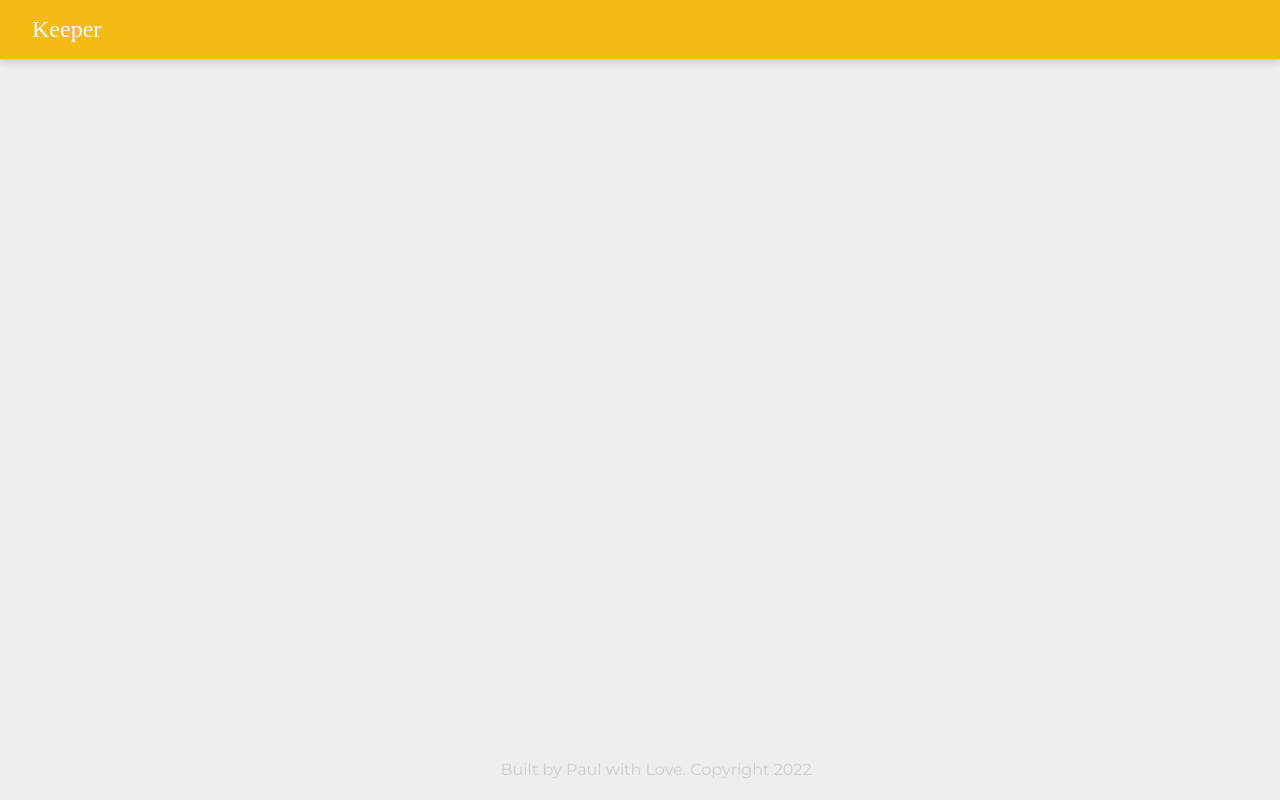
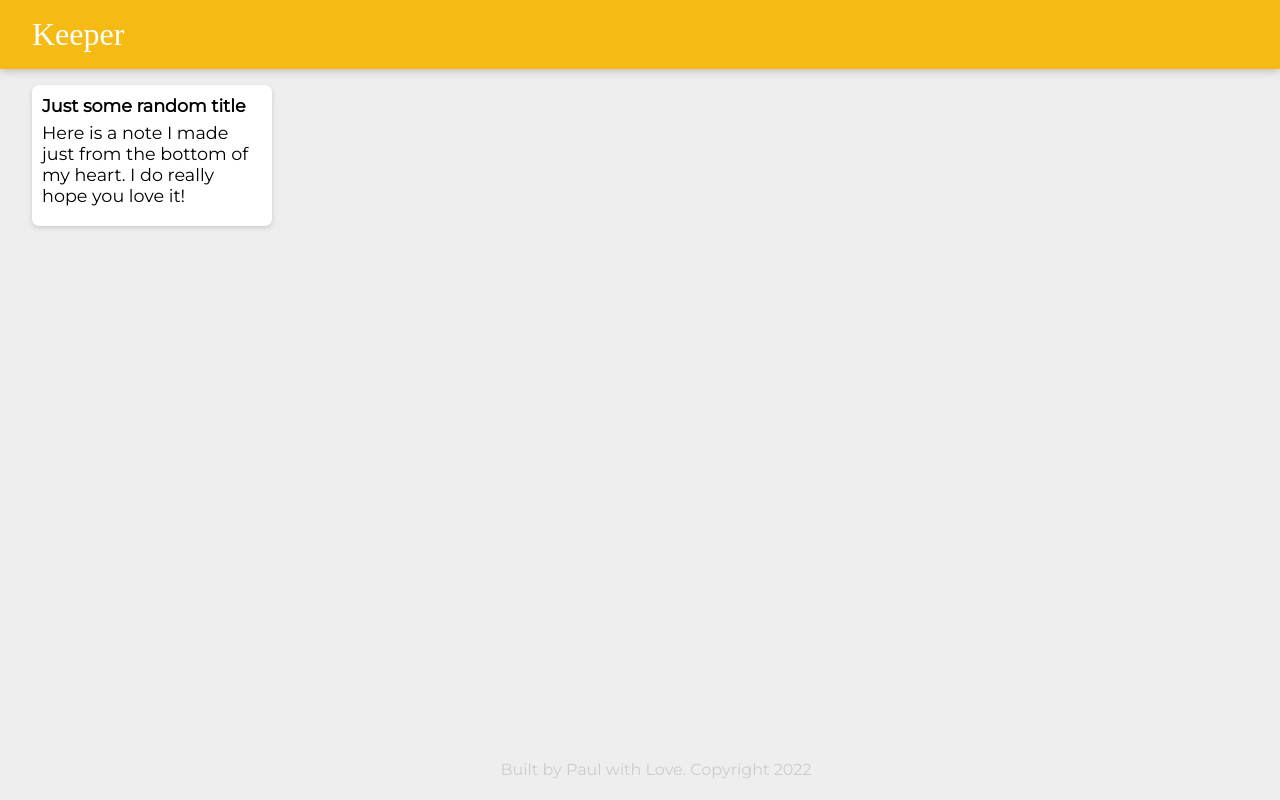
Before and after one commit to wizzypro/KeeperApp, a React (Create React App) app: page / in a window 1280 px wide. Built offline with nearby package versions, Linux system fonts and the light colour scheme; a web font is replaced by a local one.

Commit message:
added notes component with some refactoring

```diff
--- a/src/components/App.jsx
+++ b/src/components/App.jsx
@@ -1,8 +1,16 @@
 import React from "react";
-import Body from "./body/Body";
+import Header from "../components/header/Header";
+import Footer from "../components/footer/Footer";
+import Note from "../components/body/Note";
 
 let App = () => {
-  return <Body />;
+  return (
+    <div>
+      <Header />
+      <Note />
+      <Footer />
+    </div>
+  );
 };
 
 export default App;
--- a/src/components/body/Body.jsx
+++ /dev/null
@@ -1,14 +0,0 @@
-import React from "react";
-import Header from "../header/Header";
-import Footer from "../footer/Footer";
-
-let Body = () => {
-  return (
-    <section>
-      <Header />
-      <Footer />
-    </section>
-  );
-};
-
-export default Body;
--- /dev/null
+++ b/src/components/body/Note.jsx
@@ -0,0 +1,15 @@
+import React from "react";
+
+let Note = () => {
+  return (
+    <div className="note">
+      <h1>Just some random title</h1>
+      <p>
+        Here is a note I made just from the bottom of my heart. I do really hope
+        you love it!
+      </p>
+    </div>
+  );
+};
+
+export default Note;
```
